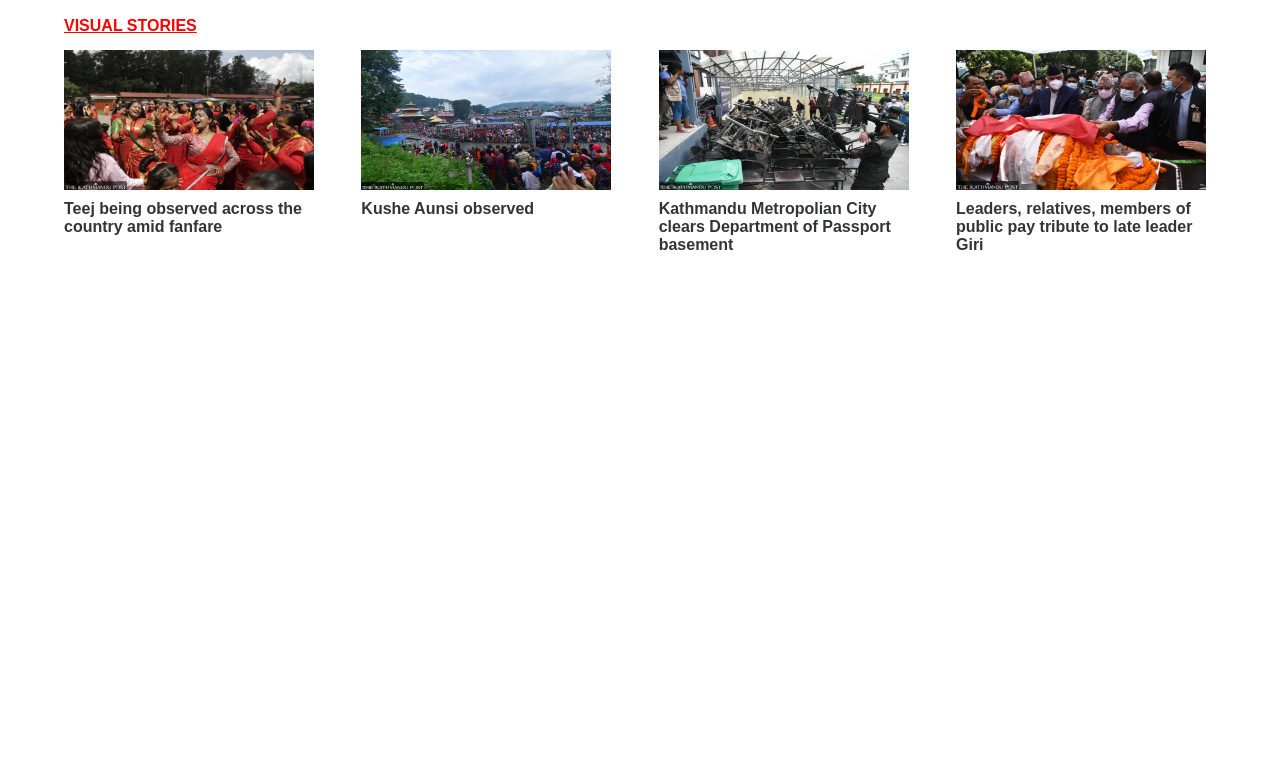
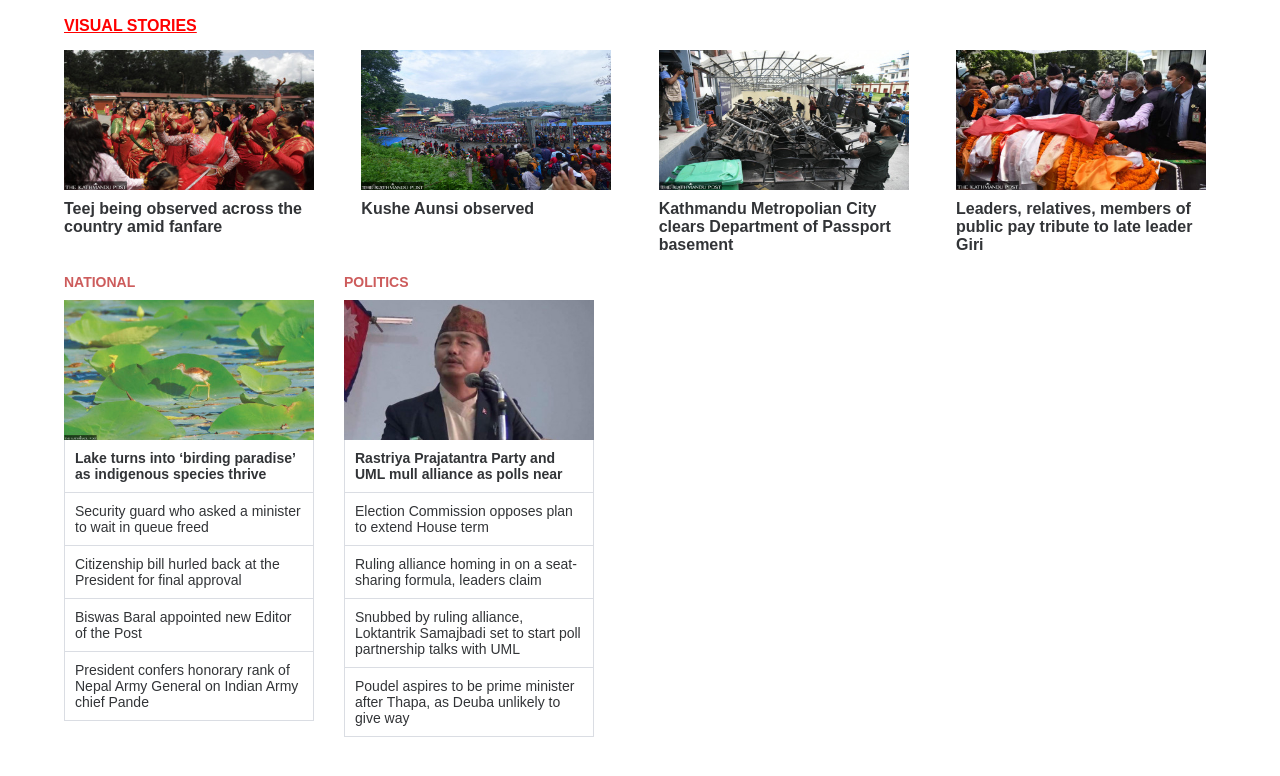
Before and after one commit to kcnabin/Kathmandu-Post, a plain HTML site: page index.html in a window 1280 px wide. Shown: the part 793-1569 px from the top of the page. Drawn offline with Linux system fonts and the light colour scheme.

Commit message:
news section added

```diff
--- a/index.html
+++ b/index.html
@@ -163,6 +163,32 @@
     </div>
   </div>
 
+  <div class="news-section">
+    <div class="national">
+      <h4>National</h4>
+      <div class="news-img">
+        <a href="#"><img src="./news-section/national-headline.jpeg"></a>
+      </div>
+      <div class="headline"><a href="#">Lake turns into ‘birding paradise’ as indigenous species thrive</a></div>
+      <div class="national-1"><a href="#">Security guard who asked a minister to wait in queue freed</a></div>
+      <div class="national-2"><a href="#">Citizenship bill hurled back at the President for final approval</a></div>
+      <div class="national-3"><a href="#">Biswas Baral appointed new Editor of the Post</a></div>
+      <div class="national-4"><a href="#">President confers honorary rank of Nepal Army General on Indian Army chief Pande</a></div>
+    </div>
+
+    <div class="politics">
+      <h4>Politics</h4>
+      <div class="news-img">
+        <a href="#"><img src="./news-section/politics-headline.jpeg"></a>
+      </div>
+      <div class="headline"><a href="#">Rastriya Prajatantra Party and UML mull alliance as polls near</a></div>
+      <div class="politics-1"><a href="#">Election Commission opposes plan to extend House term</a></div>
+      <div class="politics-2"><a href="#">Ruling alliance homing in on a seat-sharing formula, leaders claim</a></div>
+      <div class="politics-3"><a href="#">Snubbed by ruling alliance, Loktantrik Samajbadi set to start poll partnership talks with UML</a></div>
+      <div class="politics-4"><a href="#">Poudel aspires to be prime minister after Thapa, as Deuba unlikely to give way</a></div>
+    </div>
+  </div>
+
   <div class="about-us">
 
   </div>
--- a/style.css
+++ b/style.css
@@ -221,3 +221,54 @@ h1, h2, h3, h4, h5, h6, a, p, div, * {
 .about-us {
   height: 500px;
 }
+
+.news-section {
+  display: flex;
+  flex-wrap: wrap;
+  gap: 30px;
+}
+
+.news-section > div {
+  width: 250px;
+}
+
+.news-section > div > div {
+  padding: 10px;
+  border-left: 1px solid #dadde3;
+  border-right: 1px solid #dadde3;
+  border-bottom: 1px solid #dadde3;
+  font-size: 14px;
+}
+
+.news-section > div > div.news-img {
+    width: 250px;
+    height: 140px;
+    overflow: hidden;
+    padding: 0;
+    border: 0;
+}
+
+.news-section > div > div.headline {
+  font-weight: bold;
+}
+
+
+.news-section > div > h4 {
+  text-transform: uppercase;
+  margin-bottom: 10px;
+  color: indianred;
+  font-size: 14px;
+}
+
+
+
+
+.news-section > div > div > a > img {
+  width: 100%;
+  height: 100%;
+  transition: transform ease 1s;
+}
+
+.news-section > div > div > a > img:hover {
+  transform: scale(1.2);
+}
```
Also changed, not shown: news-section/climate-headline.jpeg (added), news-section/food-headline.jpeg (added), news-section/health-headline.jpeg (added), news-section/money-headline.jpeg (added), news-section/national-headline.jpeg (added), news-section/politics-headline.jpeg (added), news-section/travel-headline.jpeg (added), news-section/valley-headline.jpeg (added).
